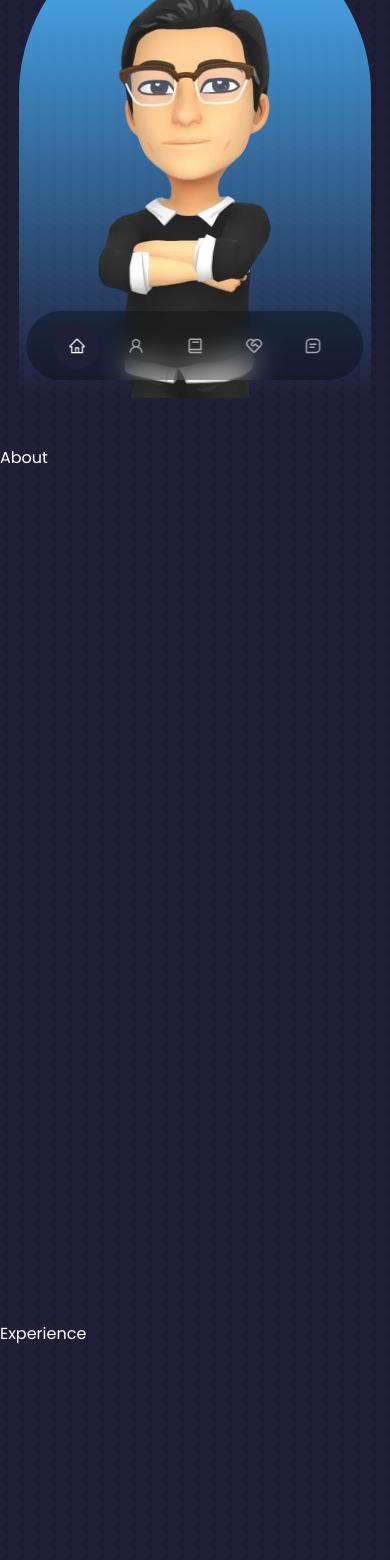
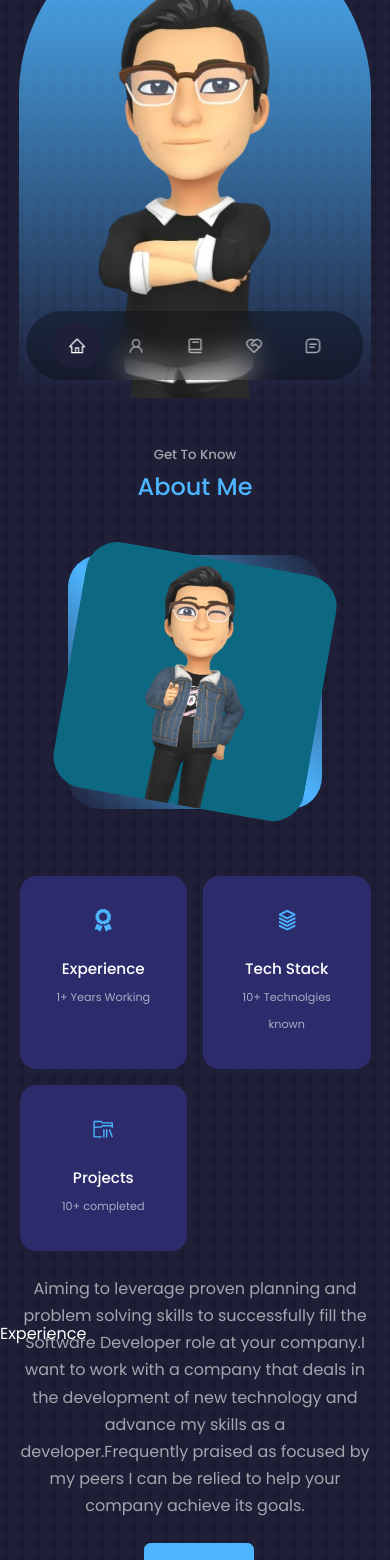
Before and after one commit to JatinBisht2308/PortFolio-Website, a React (Create React App) app in the folder portfolio1/: page / in a window 390 px wide. Shown: the part 432-1992 px from the top of the page. Built offline with nearby package versions, Linux system fonts and the light colour scheme.

Commit message:
:fire: completed about

```diff
--- a/portfolio1/src/components/about/About.css
+++ b/portfolio1/src/components/about/About.css
@@ -0,0 +1,112 @@
+.about__container {
+  display: grid;
+  grid-template-columns: 35% 50%;
+  gap: 15%;
+}
+
+.about__me {
+  width: 92%;
+  aspect-ratio: 1/1;
+  border-radius: 2rem;
+  background: linear-gradient(
+    45deg,
+    transparent,
+    var(--color-primary),
+    transparent
+  );
+  display: grid;
+  place-items: center;
+}
+
+.about__me-image {
+  border-radius: 2rem;
+  overflow: hidden;
+  transform: rotate(10deg);
+  transition: var(--transition);
+}
+
+.about__me-image:hover {
+  transform: rotate(0);
+}
+
+.about__cards {
+  display: grid;
+  grid-template-columns: repeat(3, 1fr);
+  gap: 1.5rem;
+}
+
+.about__card {
+  background: var(--color-bg-variant);
+  border: 1px solid transparent;
+  border-radius: 1rem;
+  padding: 2rem;
+  text-align: center;
+  transition: var(--transition);
+}
+
+.about__card:hover {
+  background: transparent;
+  border-color: var(--color-primary-variant);
+  cursor: default;
+}
+
+.about__icon {
+  color: var(--color-primary);
+  font-size: 1.4rem;
+  margin-bottom: 1rem;
+}
+.about__card h5 {
+  font-size: 0.95rem;
+}
+.about__card small {
+  font-size: 0.7rem;
+  color: var(--color-light);
+}
+
+.about__content p {
+  margin: 2rem 0 2.6rem;
+  color: var(--color-light);
+}
+
+/* ~~~~~~~~~~~~~~~~~~~~~~~~~~~For tablets ~~~~~~~~~~~~~~~~~~~~~~~~~~~~~~~~~~~ */
+@media screen and (max-width: 1024px) {
+  .about__container {
+    grid-template-columns: 1fr;
+    gap: 0;
+  }
+  .about__me {
+    width: 50%;
+    margin: 2rem auto 4rem;
+  }
+  .about__content p {
+    margin: 1rem 0 1.5rem;
+  }
+}
+
+/* ~~~~~~~~~~~~~~~~~~~~~~~~~~~ For mobile ~~~~~~~~~~~~~~~~~~~~~~~~~~~~~~~~~~~ */
+@media screen and (max-width: 600px) {
+  .about__me {
+    width: 65%;
+    margin: 0 auto 3rem;
+    /* margin-right: 8em; */
+    display: flex;
+    justify-content: center;
+    align-items: center;
+  }
+  .about__cards {
+    grid-template-columns: 1fr 1fr;
+    gap: 1rem;
+    margin: 5vw;
+  }
+  .about_content {
+    text-align: center;
+    align-items: center;
+  }
+  .about__content p {
+      text-align: center;
+    margin: 1.5rem 5vw;
+  }
+  .about__content > .btn {
+    margin-left: 37%;
+  }
+}
--- a/portfolio1/src/components/about/About.jsx
+++ b/portfolio1/src/components/about/About.jsx
@@ -1,9 +1,54 @@
-import React from 'react'
-import './About.css'
+import React from "react";
+import "./About.css";
+import aboutImage from "../../assets/me2.png";
+import { FaAward } from "react-icons/fa";
+import { VscFolderLibrary } from "react-icons/vsc";
+import { TbStack3 } from "react-icons/tb";
 const About = () => {
   return (
-    <section id="about">About</section>
-  )
-}
+    <section id="about">
+      <h5>Get To Know</h5>
+      <h2>About Me</h2>
+
+      <div className="container about__container">
+        <div className="about__me">
+          <div className="about__me-image">
+            <img src={aboutImage} alt="about image" />
+          </div>
+        </div>
+        <div className="about__content">
+          <div className="about__cards">
+            <article className="about__card">
+              <FaAward className="about__icon" />
+              <h5>Experience</h5>
+              <small>1+ Years Working</small>
+            </article>
+            <article className="about__card">
+              <TbStack3 className="about__icon" />
+              <h5>Tech Stack</h5>
+              <small>10+ Technolgies known</small>
+            </article>
+            <article className="about__card">
+              <VscFolderLibrary className="about__icon" />
+              <h5>Projects</h5>
+              <small>10+ completed</small>
+            </article>
+          </div>
+
+          <p>
+            Aiming to leverage proven planning and problem solving skills to
+            successfully fill the Software Developer role at your
+            company.I want to work with a company that deals in the development
+            of new technology and advance my skills as a developer.Frequently
+            praised as focused by my peers I can be relied to help your company
+            achieve its goals.
+          </p>
+
+          <a href="#contact" className="btn btn-primary">Let's Talk</a>
+        </div>
+      </div>
+    </section>
+  );
+};
 
 export default About;
```
Also changed, not shown: portfolio1/src/assets/me2.png (added).
